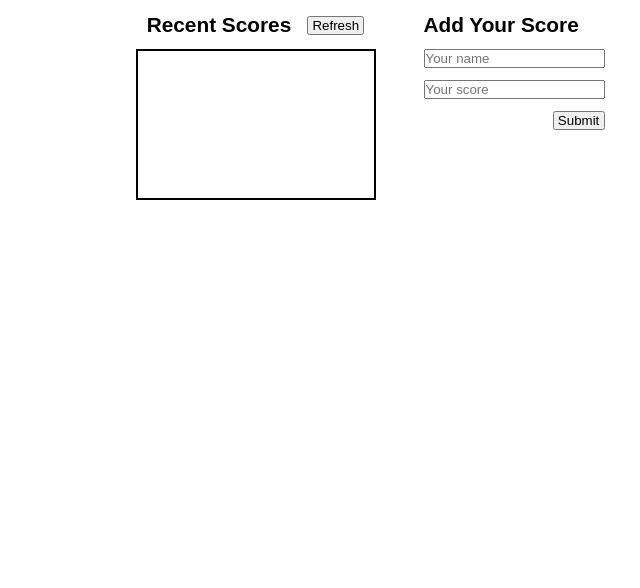
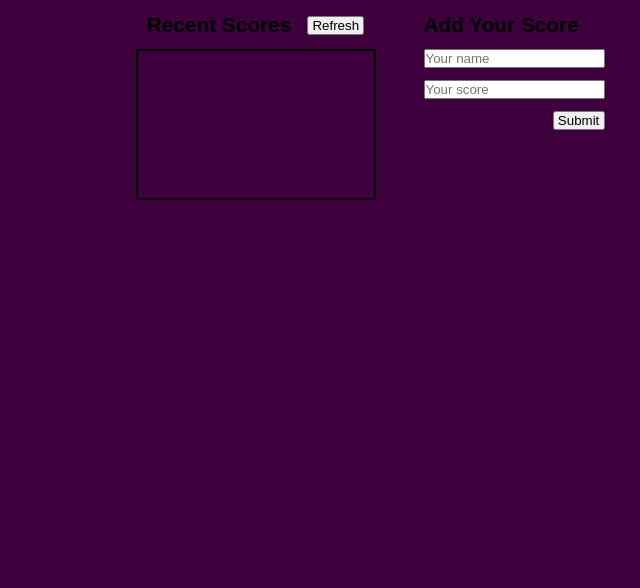
Before and after one commit to badger-99/Leaderboard, a website built with webpack: page src/template.html in a window 1280 px wide. Shown: the part 212-800 px from the top of the page, without its empty margins (270-910 px from the left). Built offline with nearby package versions, Linux system fonts and the light colour scheme.

Commit message:
Add background color

```diff
--- a/src/style.css
+++ b/src/style.css
@@ -9,6 +9,10 @@
   padding: 0;
   box-sizing: border-box;
   font-family: 'MyFont', sans-serif;
+}
+
+body {
+  background: #3d003d;
 }
 
 button {
@@ -33,11 +37,11 @@ main {
   align-self: flex-start;
 }
 
-h3{
+h3 {
   font-size: 1.3rem;
 }
 
-#board{
+#board {
   /* border: 2px solid black; */
   display: flex;
   flex-direction: row;
```
